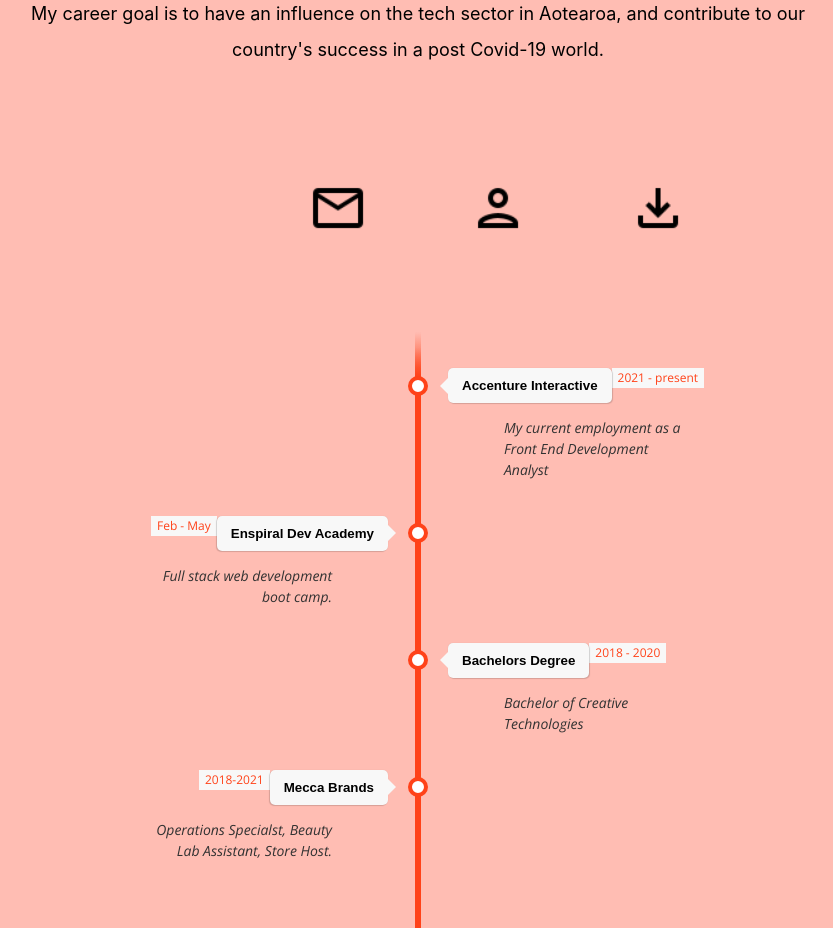
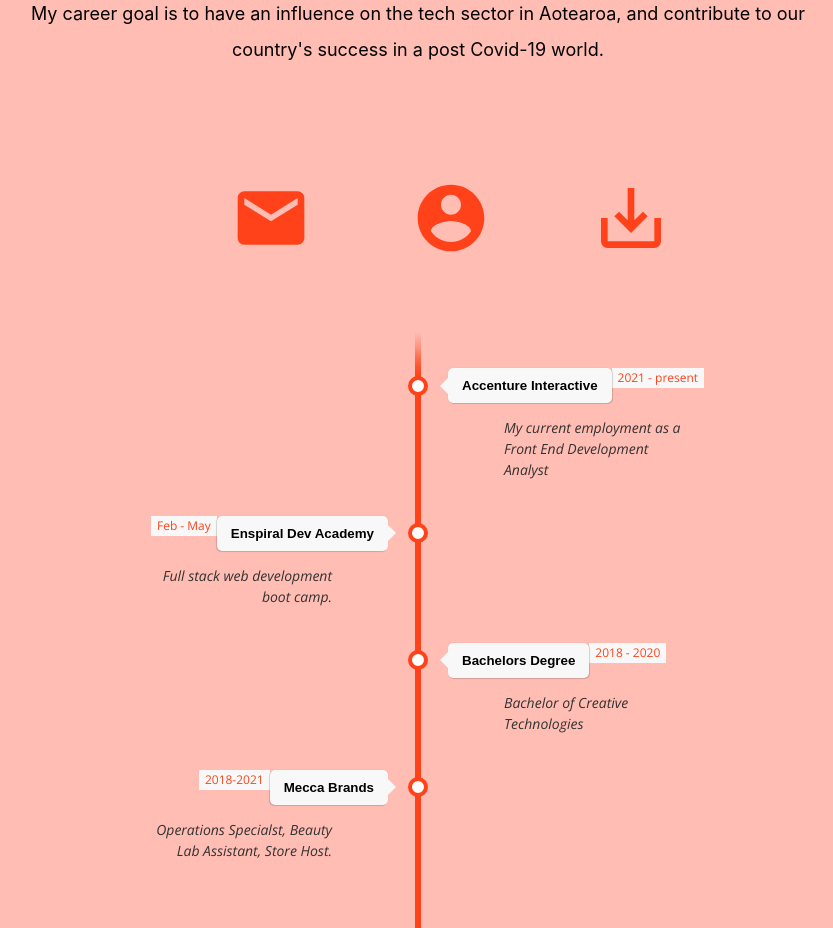
Before and after one commit to ErinLlouise/ErinLlouise.github.io, a React (Create React App) app: page /#/about in a window 1280 px wide. Shown: the part 2180-3108 px from the top of the page, without its empty margins (222-1055 px from the left). Built offline with nearby package versions, Linux system fonts and the light colour scheme; a web font is replaced by a local one.

Commit message:
linked in page icon link

```diff
--- a/src/components/About.css
+++ b/src/components/About.css
@@ -82,25 +82,25 @@
     margin-bottom: 60px;
   }
 
-  section img {
-    padding: 50px;
-    height: 60px;
-    transition: all .2s ease-in-out;
+  .clickables {
+    margin: 50px;
+    transition: all .8s ease-in-out;
   }
 
-  section img:hover {
+  .clickables:hover {
     transform: scale(1.1);
     cursor: pointer;
+  }
+
+  .icons {
+    position: absolute;
+    left: 31.5%;
   }
 
   .sectionD {
     max-height: 100vh;
   }
 
-  .icons {
-    position: absolute;
-    left: 37.5%;
-  }
 
   .arrow {
     position: absolute;
--- a/src/components/About.jsx
+++ b/src/components/About.jsx
@@ -2,6 +2,9 @@
 import { HashLink as Link } from 'react-router-hash-link'
 import Arrow from '@material-ui/icons/ExpandMore'
 import ArrowUp from '@material-ui/icons/ExpandLess'
+import Email from '@material-ui/icons/Email'
+import Account from '@material-ui/icons/AccountCircle'
+import Download from '@material-ui/icons/SaveAlt'
 import './About.css'
 import Timeline from './Timeline'
 
@@ -47,9 +50,12 @@
                    in Aotearoa, and contribute to our country's success in a
                    post Covid-19 world.</p>
               <div className='icons'>
-                  <img src='mail.png' alt='click to copy email'/>
-                  <img src='person.png' alt='click to follow Erin on Linked In' />
-                  <img src='download.png' alt='click to download erins cv' />
+                  <Email style={{ "color": "#ff4219", "fontSize" : "80px" }} className='clickables'/>
+                  <a href='https://www.linkedin.com/in/erin-abernethy-626a60159/' >
+                    <Account style={{ "color": "#ff4219", "fontSize" : "80px" }}
+                      className='clickables'/>
+                  </a>
+                  <Download style={{ "color": "#ff4219", "fontSize" : "80px" }} className='clickables'/>
               </div>
               </section>
             </div>
```
